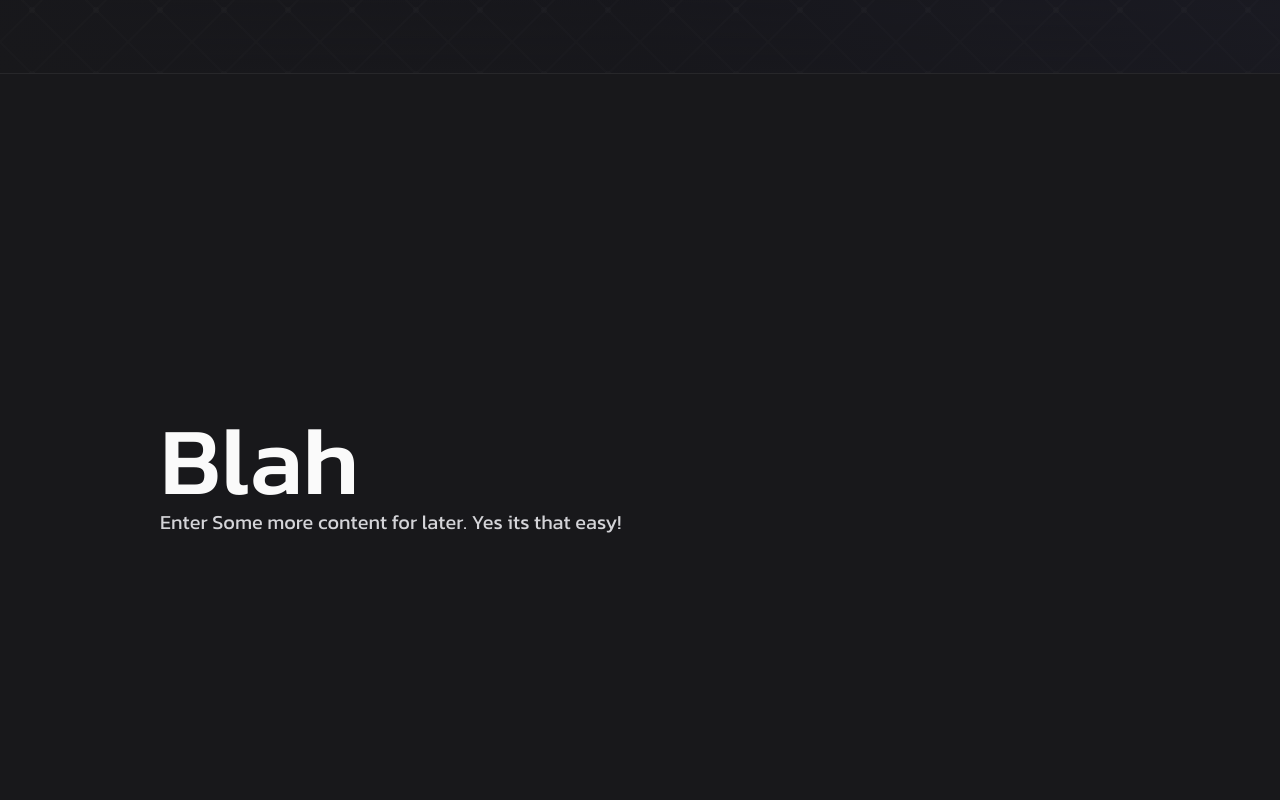
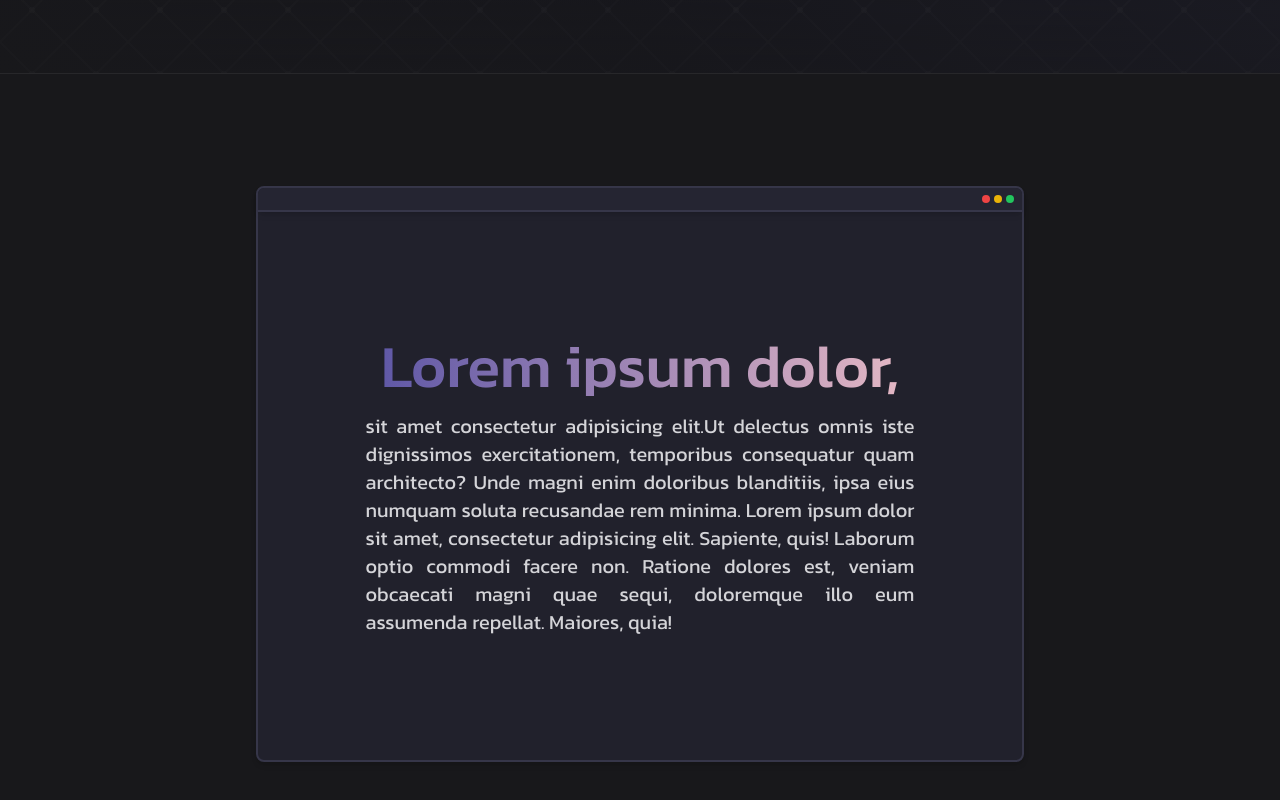
Before and after one commit to boidushya/horizon-client, a Next.js app: page / in a window 1280 px wide. Shown: the part 726-1526 px from the top of the page. Built offline with nearby package versions, Linux system fonts and the light colour scheme.

Commit message:
fix: placeholder

```diff
--- a/components/Landing/Hero.tsx
+++ b/components/Landing/Hero.tsx
@@ -35,11 +35,30 @@ const Section1: React.FC = () => {
 const Section2: React.FC = () => {
 	return (
 		<div className="relative grid h-screen bg-zinc-900 place-items-center">
-			<div className="w-3/4 mx-auto">
-				<h1 className="font-medium text-8xl text-zinc-50">Blah</h1>
-				<h3 className="text-xl text-zinc-300 ">
-					Enter Some more content for later. Yes its that easy!
-				</h3>
+			<div className="relative border-2 border-accent-600 lg:w-[48rem] lg:h-[36rem] w-[24rem] h-[16rem] shadow-md rounded-lg bg-accent-900 text-center">
+				<div className="h-full pt-0 overflow-hidden lg:pt-6">
+					<div className="absolute top-0 left-0 flex items-center justify-end w-full h-6 gap-1 px-2 border-b-2 shadow-md rounded-t-md bg-accent-800 border-accent-600">
+						<div className="w-2 h-2 bg-red-500 rounded-full" />
+						<div className="w-2 h-2 bg-yellow-500 rounded-full" />
+						<div className="w-2 h-2 bg-green-500 rounded-full" />
+					</div>
+					<div className="flex flex-col justify-center h-full p-4 space-y-4 font-medium text-zinc-100">
+						<h1 className="text-6xl gradient-text">
+							Lorem ipsum dolor,
+						</h1>
+						<p className="w-3/4 mx-auto text-xl font-normal text-justify text-zinc-300">
+							sit amet consectetur adipisicing elit.Ut delectus
+							omnis iste dignissimos exercitationem, temporibus
+							consequatur quam architecto? Unde magni enim
+							doloribus blanditiis, ipsa eius numquam soluta
+							recusandae rem minima. Lorem ipsum dolor sit amet,
+							consectetur adipisicing elit. Sapiente, quis!
+							Laborum optio commodi facere non. Ratione dolores
+							est, veniam obcaecati magni quae sequi, doloremque
+							illo eum assumenda repellat. Maiores, quia!
+						</p>
+					</div>
+				</div>
 			</div>
 		</div>
 	);
```
